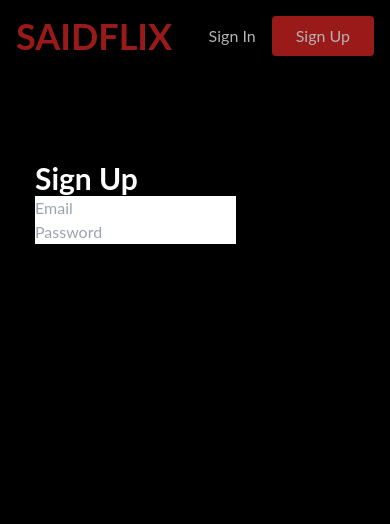
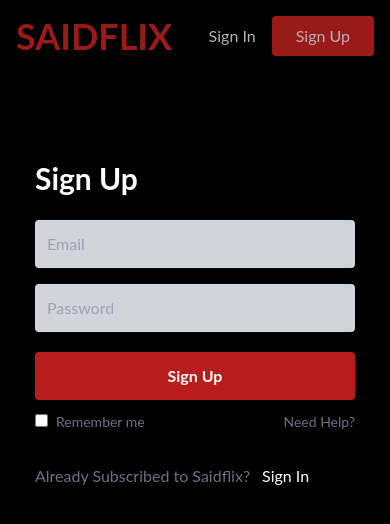
Before and after one commit to said1854/netflix-clone, a React (Create React App) app: page /signup in a window 390 px wide. Shown: the top 524 px of the page. Built offline with nearby package versions, Linux system fonts and the light colour scheme; no server answers.

Commit message:
firebase connection for authentication

```diff
--- a/src/context/AuthContext.js
+++ b/src/context/AuthContext.js
@@ -1,7 +1,7 @@
 import { createContext, useContext, useEffect, useState } from "react";
-import { Auth } from "firebase/auth";
+import { auth } from '../firebase'
 import {createUserWithEmailAndPassword, signInWithEmailAndPassword, signOut, onAuthStateChanged} from 'firebase/auth';
-import { auth } from "../firebase";
+
 
 const AuthContext = createContext();
 
--- a/src/pages/Account.jsx
+++ b/src/pages/Account.jsx
@@ -1,5 +1,3 @@
-import React from "react";
-
 function Account() {
   return <div>Account</div>;
 }
--- a/src/pages/Login.jsx
+++ b/src/pages/Login.jsx
@@ -1,7 +1,55 @@
-import React from "react";
+import { Link } from "react-router-dom";
 
 function Login() {
-  return <div>Login</div>;
+  return (
+    <>
+      <div className="w-full h-screen">
+        <img
+          className="hidden sm:block absolute w-full h-full object-cover"
+          alt=""
+          src="https://assets.nflxext.com/ffe/siteui/vlv3/79fe83d4-7ef6-4181-9439-46db72599559/bd4f2024-8853-47ee-b84b-779b52fd5f12/TR-en-20221017-popsignuptwoweeks-perspective_alpha_website_large.jpg"
+        />
+        <div className="bg-black/60 fixed top-0 w-full h-screen"></div>
+        <div className="fixed w-full px-4 py-24 z-50">
+          <div className="max-w-[450px] h-[600px] mx-auto bg-black/75 text-white">
+            <div className="max-w-[320px] mx-auto py-16">
+              <h1 className="text-3xl font-bold">Sign In</h1>
+              <form className="w-full flex flex-col py-4">
+                <input
+                  className="p-3 my-2 bg-gray-300 rounded"
+                  type="email"
+                  placeholder="Email"
+                  autoComplete="email"
+                />
+                <input
+                  className="p-3 my-2 bg-gray-300 rounded"
+                  type="password"
+                  placeholder="Password"
+                  autoComplete="email"
+                />
+                <button className="bg-red-700 py-3 my-3 rounded font-bold">
+                  Sign In
+                </button>
+                <div className="flex justify-between items-center text-sm text-gray-500">
+                  <p>
+                    <input className="mr-2" type="checkbox" />
+                    Remember me
+                  </p>
+                  <p> Need Help?</p>
+                </div>
+                <p className="py-8">
+                  <span className="text-gray-500">New to Saidflix?</span>
+                  <Link className="ml-3" to="/signup">
+                    Sign Up
+                  </Link>
+                </p>
+              </form>
+            </div>
+          </div>
+        </div>
+      </div>
+    </>
+  );
 }
 
 export default Login;
--- a/src/pages/Signup.jsx
+++ b/src/pages/Signup.jsx
@@ -1,6 +1,21 @@
-import React from "react";
+import { useState } from "react";
+import { Link } from "react-router-dom";
+import { UserAuth } from "../context/AuthContext";
 
-function Signup() {
+const Signup = () => {
+  const [email, setEmail] = useState("");
+  const [password, setPassword] = useState("");
+  const { user, signUp } = UserAuth();
+
+  const handleSubmit = async (e) => {
+    e.preventDefault();
+    try {
+      await signUp(email, password);
+    } catch (error) {
+      console.log(error);
+    }
+  };
+
   return (
     <>
       <div className="w-full h-screen">
@@ -14,21 +29,49 @@
           <div className="max-w-[450px] h-[600px] mx-auto bg-black/75 text-white">
             <div className="max-w-[320px] mx-auto py-16">
               <h1 className="text-3xl font-bold">Sign Up</h1>
-              <form action="">
-                <input type="email" placeholder="Email" autoComplete="email" />
+              <form
+                onSubmit={handleSubmit}
+                className="w-full flex flex-col py-4"
+              >
                 <input
+                  onChange={(e) => setEmail(e.target.value)}
+                  className="p-3 my-2 bg-gray-300 rounded"
+                  type="email"
+                  placeholder="Email"
+                  autoComplete="email"
+                />
+                <input
+                  onChange={(e) => setPassword(e.target.value)}
+                  className="p-3 my-2 bg-gray-300 rounded"
                   type="password"
                   placeholder="Password"
-                  autoComplete="email"
+                  autoComplete="current-password"
                 />
+                <button className="bg-red-700 py-3 my-3 rounded font-bold">
+                  Sign Up
+                </button>
+                <div className="flex justify-between items-center text-sm text-gray-500">
+                  <p>
+                    <input className="mr-2" type="checkbox" />
+                    Remember me
+                  </p>
+                  <p> Need Help?</p>
+                </div>
+                <p className="py-8">
+                  <span className="text-gray-500">
+                    Already Subscribed to Saidflix?
+                  </span>
+                  <Link className="ml-3" to="/login">
+                    Sign In
+                  </Link>
+                </p>
               </form>
             </div>
           </div>
         </div>
       </div>
-      ;
     </>
   );
-}
+};
 
 export default Signup;
```
